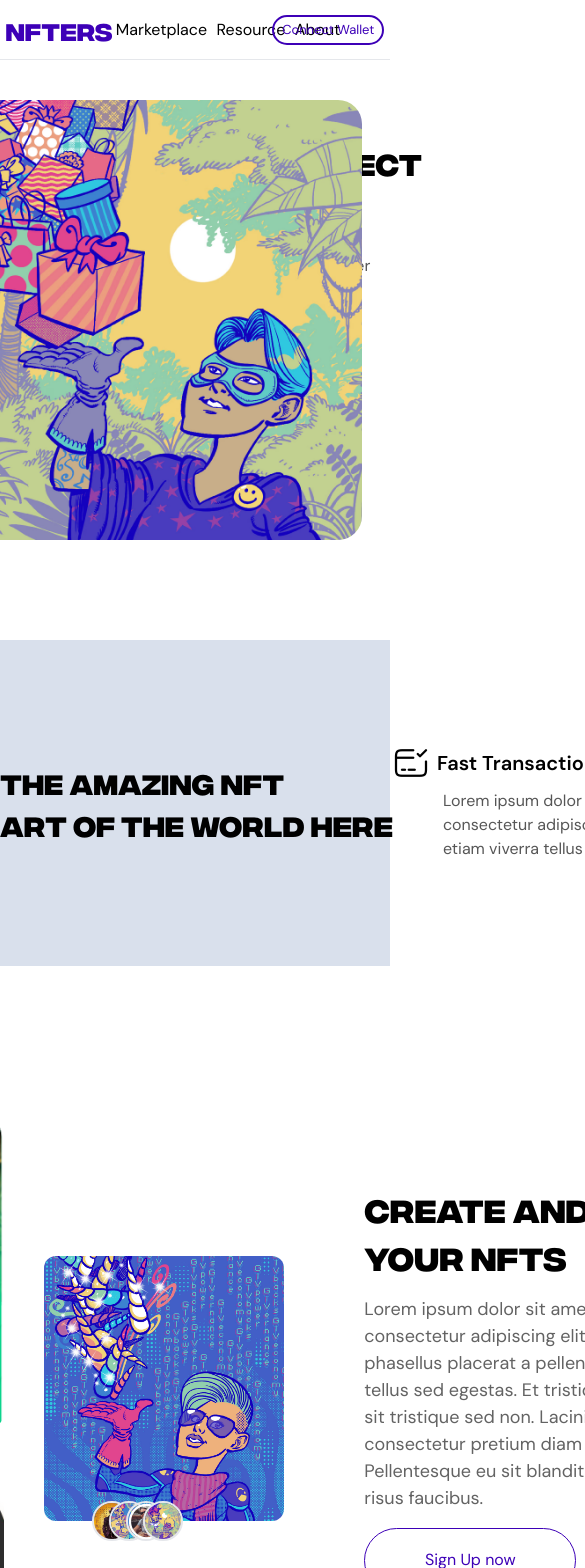
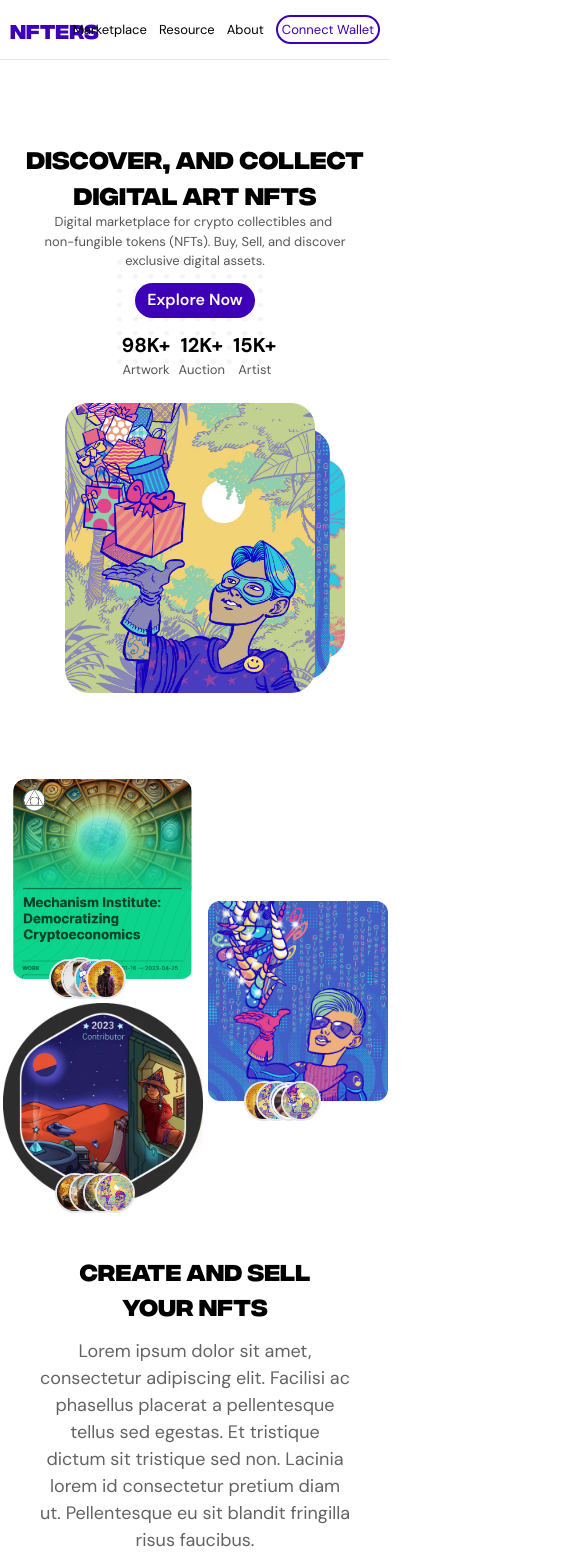
Before and after one commit to SparkEco/nftwallet, a Next.js app: page / in a window 390 px wide. Shown: the top 1568 px of the page, 585 px wide, since content can reach past the window. Built offline with nearby package versions, Linux system fonts and the light colour scheme.

Commit message:
No time for comments XD

```diff
--- a/app/(site)/page.tsx
+++ b/app/(site)/page.tsx
@@ -9,10 +9,10 @@ function Home() {
   return (
     <div className="">
       <Hero />
+      <Create />
+      <Collections />
+      <TopCollection />
       <Amaze />
-      <Create />
-      <TopCollection />
-      <Collections />
       {/* <Discover /> */}
     </div>
   );
--- a/components/Amaze.tsx
+++ b/components/Amaze.tsx
@@ -14,33 +14,49 @@ const dmsans = DM_Sans({
 
 function Amaze() {
   return (
-    <div className="bg-[#D9E0EC] w-full h-[326px] flex items-center justify-around text-black">
+    <div className="bg-[#D9E0EC] w-full lg:h-[326px] h-fit py-[20px] lg:flex block lg:space-y-0 space-y-5 items-center justify-around text-black">
       <pre
-        className={`${myFont.className} font-bold text-[28px]`}
+        className={`${myFont.className} lg:font-bold font-semibold text-[18px] lg:text-left text-center lg:text-[28px]`}
       >{`THE AMAZING NFT
 ART OF THE WORLD HERE`}</pre>
-      <div className="block">
-        <div className="flex items-center space-x-2">
-          <Image src={`/fast.png`} width={36} height={36} alt="wallet" />
-          <p className={`${dmsans.className} font-semibold text-[20px]`}>
+      <div className="block lg:text-left text-center">
+        <div className="flex items-center lg:justify-start justify-center space-x-2">
+          <Image
+            src={`/fast.png`}
+            width={36}
+            height={36}
+            alt="wallet"
+            className="w-[20px] h-[20px] lg:h-[36px] lg:w-[36px]"
+          />
+          <p
+            className={`${dmsans.className} font-semibold lg:text-[20px] text-[18px]`}
+          >
             Fast Transactions
           </p>
         </div>
         <pre
-          className={`${dmsans.className} ml-[50px] mt-2 text-[#565656]`}
+          className={`${dmsans.className} lg:ml-[50px] ml-0 lg:text-[16px] text-[13px] mt-2 text-[#565656]`}
         >{`Lorem ipsum dolor sit amet,
 consectetur adipiscing elit. Aliquam
 etiam viverra tellus imperdiet.`}</pre>
       </div>
-      <div className="block">
-        <div className="flex items-center space-x-2">
-          <Image src={`/chart.png`} width={36} height={36} alt="wallet" />
-          <p className={`${dmsans.className} font-semibold text-[20px]`}>
+      <div className="block lg:text-left text-center">
+        <div className="flex items-center space-x-2 lg:justify-start justify-center">
+          <Image
+            src={`/chart.png`}
+            width={36}
+            height={36}
+            alt="wallet"
+            className="w-[20px] h-[20px] lg:h-[36px] lg:w-[36px]"
+          />
+          <p
+            className={`${dmsans.className} font-semibold lg:text-[20px] text-[18px]`}
+          >
             Growth Transactions
           </p>
         </div>
         <pre
-          className={`${dmsans.className} ml-[50px] mt-2 text-[#565656]`}
+          className={`${dmsans.className} lg:ml-[50px] ml-0 lg:text-[16px] text-[13px] mt-2 text-[#565656]`}
         >{`Lorem ipsum dolor sit amet, consectetur
 adipiscing elit. Aliquam etiam viverra tellus`}</pre>
       </div>
--- a/components/Collections.tsx
+++ b/components/Collections.tsx
@@ -7,9 +7,9 @@ const myFont = localFont({
 
 function Collections() {
   return (
-    <div className="h-[100vh] bg-[#D9E0EC]">
+    <div className="lg:h-[100vh] h-fit lg:py-0 py-[30px] bg-[#D9E0EC]">
       <p
-        className={`${myFont.className} text-[28px] font-bold px-[130px] pt-[70px]`}
+        className={`${myFont.className} lg:text-[28px] text-[19px] lg:font-bold font-semibold lg:px-[130px] px-0 lg:text-left text-center lg:pt-[70px] pt-0`}
       >
         COLLECTION FEATURED NFTS
       </p>
--- a/components/Create.tsx
+++ b/components/Create.tsx
@@ -12,14 +12,14 @@ const dmSans = DM_Sans({
 
 function Create() {
   return (
-    <div className="flex justify-center space-x-[80px] h-[100vh] items-center w-full">
-      <div className="flex space-x-10 items-center">
-        <div className="block space-y-6">
+    <div className="lg:flex block justify-center lg:space-x-[80px] space-x-0 lg:h-[100vh] h-fit items-center w-full lg:py-0 py-[30px]">
+      <div className="flex lg:space-x-10 lg:space-y-0 space-y-5 items-center">
+        <div className="block space-y-6 lg:mx-0 mx-auto">
           <div
             style={{
               backgroundImage: "url('/tab1.png')",
             }}
-            className="w-[300px] bg-cover rounded-[12px] h-[310px] relative"
+            className="lg:w-[300px] w-[180px] bg-cover rounded-[12px] lg:h-[310px] h-[200px] relative lg:mx-o mx-auto"
           >
             <Image
               src={`/punk1.avif`}
@@ -55,7 +55,7 @@ function Create() {
             style={{
               backgroundImage: "url('/poap1.webp')",
             }}
-            className="w-[204px] bg-cover rounded-[12px] h-[210px] relative float-right"
+            className="lg:w-[210px] w-[200px] bg-cover rounded-[12px] lg:h-[210px] h-[200px] relative float-none lg:float-right lg:mx-o mx-auto"
           >
             <Image
               src={`/punk1.avif`}
@@ -87,11 +87,13 @@ function Create() {
             />
           </div>
         </div>
+
+        {/* 3rd */}
         <div
           style={{
             backgroundImage: "url('/giveth2.avif')",
           }}
-          className="w-[240px] bg-cover rounded-[12px] h-[265px] relative float-right"
+          className="lg:w-[240px] w-[180px] bg-cover block rounded-[12px] lg:h-[265px] h-[200px] relative lg:float-right float-none lg:mx-0 mx-auto"
         >
           <Image
             src={`/punk4.avif`}
@@ -123,13 +125,15 @@ function Create() {
           />
         </div>
       </div>
-      <div className="block space-y-4">
-        <pre className={`${myFont.className} text-[32px]`}>
+      <div className="block lg:mt-0 mt-[50px] space-y-4">
+        <pre
+          className={`${myFont.className} lg:text-[32px] text-[23px] lg:text-left text-center block`}
+        >
           {`CREATE AND SELL
 YOUR NFTS`}
         </pre>
         <p
-          className={`${dmSans.className} text-[#636363] text-[18px] lg:w-[512px]`}
+          className={`${dmSans.className} text-[#636363] text-[18px] lg:w-[512px] w-[80%] lg:text-left text-center block lg:mx-0 mx-auto`}
         >
           Lorem ipsum dolor sit amet, consectetur adipiscing elit. Facilisi ac
           phasellus placerat a pellentesque tellus sed egestas. Et tristique
@@ -137,8 +141,8 @@ YOUR NFTS`}
           diam ut. Pellentesque eu sit blandit fringilla risus faucibus.
         </p>
         <button
-          className={`text-[#3D00B7] border border-[#3D00B7] w-[212px]
-           h-[65px] rounded-[40px] hover:bg-[#3D00B7] hover:text-white`}
+          className={`text-[#3D00B7] border border-[#3D00B7] lg:w-[212px] w-[160px]
+           lg:h-[65px] h-[45px] rounded-[40px] hover:bg-[#3D00B7] hover:text-white lg:mx-0 mx-auto block`}
         >
           Sign Up now
         </button>
--- a/components/Hero.tsx
+++ b/components/Hero.tsx
@@ -14,52 +14,60 @@ const dmsans = DM_Sans({
 
 function Hero() {
   return (
-    <div className="flex justify-around lg:h-[90vh]">
+    <div className="lg:flex block lg:justify-around lg:h-[90vh] h-fit">
       <div>
         <pre
-          className={`${myFont.className} lg:font-[900] lg:text-[40px] text-[30px] font-[700]`}
+          className={`${myFont.className} lg:font-[900] lg:text-[40px] text-[24px] lg:text-left text-center font-[700]`}
         >{`DISCOVER, AND COLLECT
 DIGITAL ART NFTs`}</pre>
-        <pre className={`${dmsans.className} text-[#565656]`}>
+        <pre
+          className={`${dmsans.className} text-[#565656] lg:text-left text-center lg:text-[17px] text-[13px]`}
+        >
           {`Digital marketplace for crypto collectibles and
 non-fungible tokens (NFTs). Buy, Sell, and discover
 exclusive digital assets.`}
         </pre>
         <button
-          className="flex justify-center items-center lg:p-3 rounded-[20px] text-white
-         font-semibold w-[150px] h-[50px] mt-3 bg-[#3D00B7]"
+          className="flex justify-center items-center lg:p-3 p-2 rounded-[20px] text-white lg:mx-0 mx-auto
+         font-semibold lg:w-[150px] w-[120px] lg:h-[50px] h-[35px] mt-3 bg-[#3D00B7]"
         >
           Explore Now
         </button>
-        <div className="flex space-x-2 mt-3 relative">
+        <div className="flex space-x-2 mt-3 relative items-center justify-center lg:justify-start">
           <Image
             src={`/dot.png`}
-            className="absolute top-[-70px] left-[-30px] z-[-1]"
+            className="absolute top-[-70px] lg:left-[-30px] left-[30%] lg:w-[196px] lg:h-[154px] w-[146px] h-[104px] z-[-1]"
             width={196}
             height={154}
             alt="img"
           />
-          <p className="text-[#565656] text-center">
-            <b className="text-[40px] text-black">98K+</b>
+          <p className="text-[#565656] text-center lg:text-[16px] text-[13px]">
+            <b className="lg:text-[40px] text-[20px] md:text-[30px] text-black">
+              98K+
+            </b>
             <br />
             Artwork
           </p>
-          <p className="text-[#565656] text-center">
-            <b className="text-[40px] text-black">12K+</b>
+          <p className="text-[#565656] text-center lg:text-[16px] text-[13px]">
+            <b className="lg:text-[40px] text-[20px] md:text-[30px] text-black">
+              12K+
+            </b>
             <br />
             Auction
           </p>
-          <p className="text-[#565656] text-center">
-            <b className="text-[40px] text-black">15K+</b>
+          <p className="text-[#565656] text-center lg:text-[16px] text-[13px]">
+            <b className="lg:text-[40px] text-[20px] md:text-[30px] text-black">
+              15K+
+            </b>
             <br />
             Artist
           </p>
         </div>
       </div>
 
-      <div className="relative w-[500px] h-[500px]">
-        <div className="absolute right-[60px] bottom-[20%] z-20">
-          <div className="bg-[url('/giveth1.avif')] bg-cover h-[440px] w-[400px] relative p-4 rounded-[24px]">
+      <div className="relative lg:w-[500px] lg:h-[500px] w-[280px] h-[280px] md:w-[400px] md:h-[400px] lg:mt-0 mt-[90px] mx-auto lg:mx-0">
+        <div className="absolute lg:right-[60px] right-[20px] bottom-[20%] z-20">
+          <div className="bg-[url('/giveth1.avif')] bg-cover lg:h-[440px] lg:w-[400px] w-[250px] h-[290px] relative p-4 rounded-[24px]">
             {/* <Image
               src={`/live.png`}
               width={101}
@@ -99,14 +107,14 @@ exclusive digital assets.`}
           width={356}
           height={391}
           src={`/giveth2.avif`}
-          className="absolute bottom-[25%] right-[30px] z-10 h-[391px] w-[356px] rounded-[24px]"
+          className="absolute bottom-[25%] lg:right-[30px] right-[5px] z-10 w-[200px] h-[250px] lg:h-[391px] lg:w-[356px] rounded-[24px]"
         />
         <Image
           alt="stack"
           width={310}
           height={341}
           src={`/giveth3.avif`}
-          className="absolute top-0 right-0 w-[310px] h-[341px] z-0 rounded-[24px]"
+          className="absolute lg:top-0 lg:bottom-0 top-[-10px] lg:right-0 right-[-10px] lg:w-[310px] lg:h-[341px] w-[150px] h-[200px] z-0 rounded-[24px]"
         />
       </div>
     </div>
--- a/components/Navbar.tsx
+++ b/components/Navbar.tsx
@@ -13,12 +13,16 @@ const dmSans = DM_Sans({
 function Navbar() {
   return (
     <nav
-      className="w-full flex justify-around h-[60px] lg:text-[16px] md:text-[15px] text-[13px]
+      className="w-full flex h-[60px] justify-around lg:text-[16px] md:text-[15px] text-[13px]
        border-b items-center lg:py-[35px] py-[20px] sticky top-0 bg-white px-[1%] z-50"
     >
-      <p className={`${myFont.className} text-[#3D00B7] text-[24px]`}>NFTERS</p>
+      <p
+        className={`${myFont.className} text-[#3D00B7] lg:text-[24px] text-[20px]`}
+      >
+        NFTERS
+      </p>
       <ul
-        className={`${dmSans.className} flex justify-around w-[40%] space-x-[0.6rem] text-[16px] items-center`}
+        className={`${dmSans.className} flex justify-end lg:space-x-8 w-[40%] space-x-3 lg:text-[16px] text-[13px] items-center`}
       >
         <li className="hover:text-sky-500 cursor-pointer">Marketplace</li>
         <li className="hover:text-sky-500 cursor-pointer">Resource</li>
@@ -33,8 +37,8 @@ function Navbar() {
         Upload
       </button> */}
       <button
-        className={`${dmSans.className} lg:h-[40px] h-[30px] flex justify-center items-center hover:bg-[#3D00B7] hover:text-white
-        border-2 text-[#3D00B7] border-[#3D00B7] rounded-[25px] p-2`}
+        className={`${dmSans.className} lg:h-[40px] h-[29px] flex justify-center items-center hover:bg-[#3D00B7] hover:text-white
+        border-2 text-[#3D00B7] border-[#3D00B7] rounded-[25px] lg:p-2 p-1`}
       >
         Connect Wallet
       </button>
--- a/tailwind.config.ts
+++ b/tailwind.config.ts
@@ -14,7 +14,7 @@ const config: Config = {
           "conic-gradient(from 180deg at 50% 50%, var(--tw-gradient-stops))",
       },
       animation: {
-        scroll: "scroll 10s linear infinite",
+        scroll: "scroll 15s linear infinite",
       },
       keyframes: {
         scroll: {
```
Also changed, not shown: components/Footer.tsx (+57 -22 lines), components/SingleCol.tsx (+4 -4 lines).
